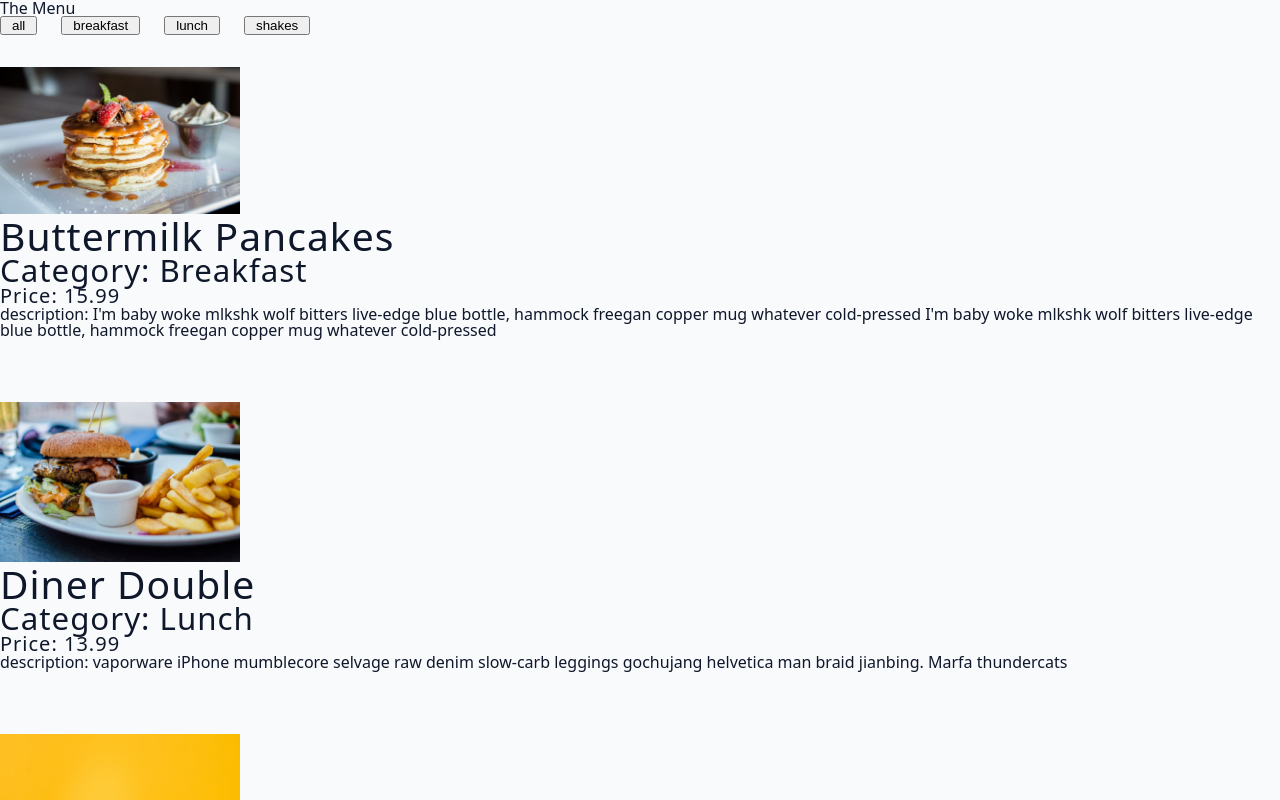
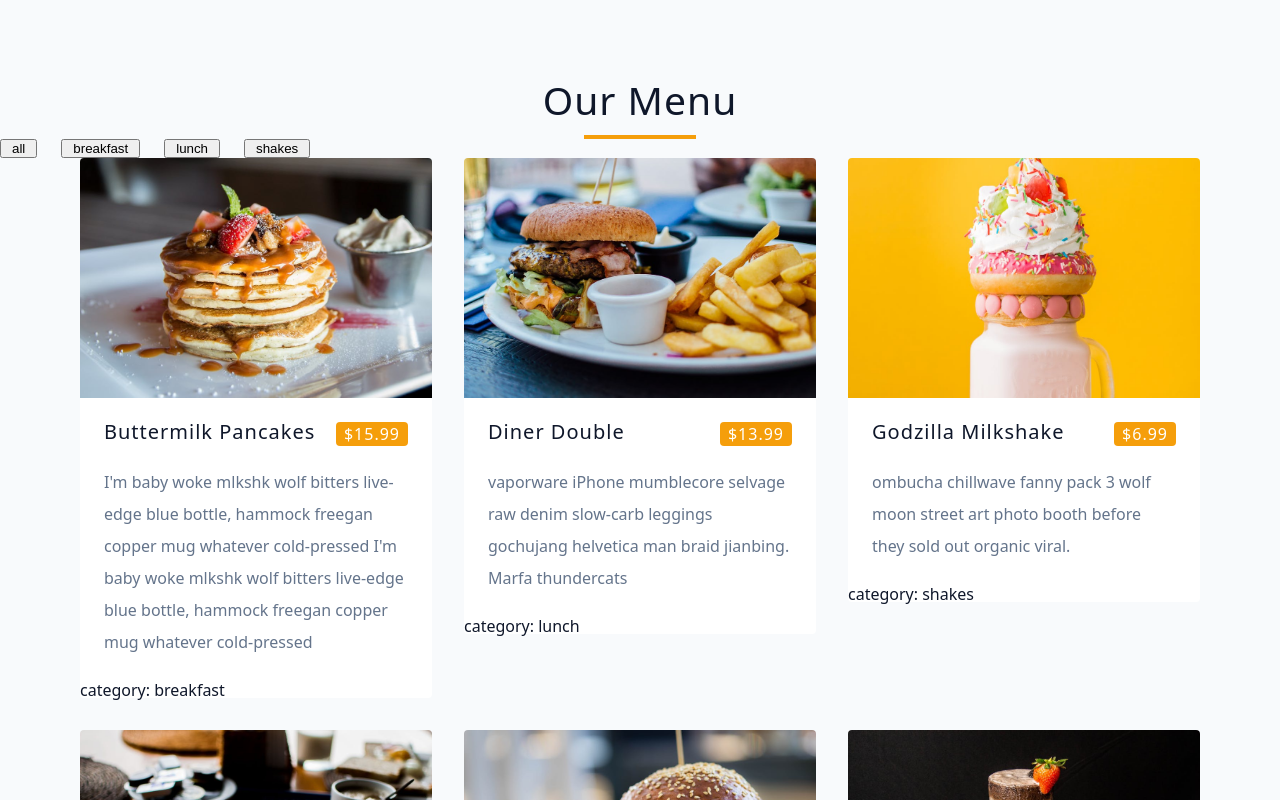
Before and after one commit to KayKongo/the-menu, a React (Vite) app: page / in a window 1280 px wide. Shown: the top 800 px of the page. Built offline with nearby package versions, Linux system fonts and the light colour scheme.

Commit message:
chore: did some cleaning up on the UI

```diff
--- a/src/App.jsx
+++ b/src/App.jsx
@@ -22,9 +22,11 @@ const App = () => {
 
   return (
     <main>
-      <Title />
-      <Categories states={categories} filter={filterCategory} />
-      <Menu menuItems={menus} />
+      <section className="menu">
+        <Title title="Our Menu" />
+        <Categories states={categories} filter={filterCategory} />
+        <Menu menuItems={menus} />
+      </section>
     </main>
   );
 };
--- a/src/components/Menu.jsx
+++ b/src/components/Menu.jsx
@@ -2,11 +2,11 @@ import MenuItem from "./MenuItem";
 
 const Menu = ({ menuItems }) => {
   return (
-    <section>
+    <div className="section-center">
       {menuItems.map((menu) => {
         return <MenuItem key={menu.id} {...menu} />;
       })}
-    </section>
+    </div>
   );
 };
 export default Menu;
--- a/src/components/MenuItem.jsx
+++ b/src/components/MenuItem.jsx
@@ -1,12 +1,17 @@
 const MenuItem = ({ id, title, category, price, img, desc }) => {
   return (
-    <div key={id} style={{ padding: "2rem 0" }}>
-      <img src={img} alt={title} style={{ width: "15rem" }} />
-      <h2>{title}</h2>
-      <h3>category: {category}</h3>
-      <h5>price: {price}</h5>
-      <p>description: {desc}</p>
-    </div>
+    <article key={id} className="menu-item">
+      <img src={img} alt={title} className="img" />
+      <div className="item-info">
+        <header>
+          <h5>{title}</h5>
+          <span className="item-price">${price}</span>
+        </header>
+        <p className="item-text">{desc}</p>
+      </div>
+
+      <span>category: {category}</span>
+    </article>
   );
 };
 export default MenuItem;
--- a/src/components/Title.jsx
+++ b/src/components/Title.jsx
@@ -1,4 +1,9 @@
-const Title = () => {
-  return <div>The Menu</div>;
+const Title = ({ title }) => {
+  return (
+    <div className="title">
+      <h2>{title || "Default Title"}</h2>
+      <div className="title-underline"></div>
+    </div>
+  );
 };
 export default Title;
```
